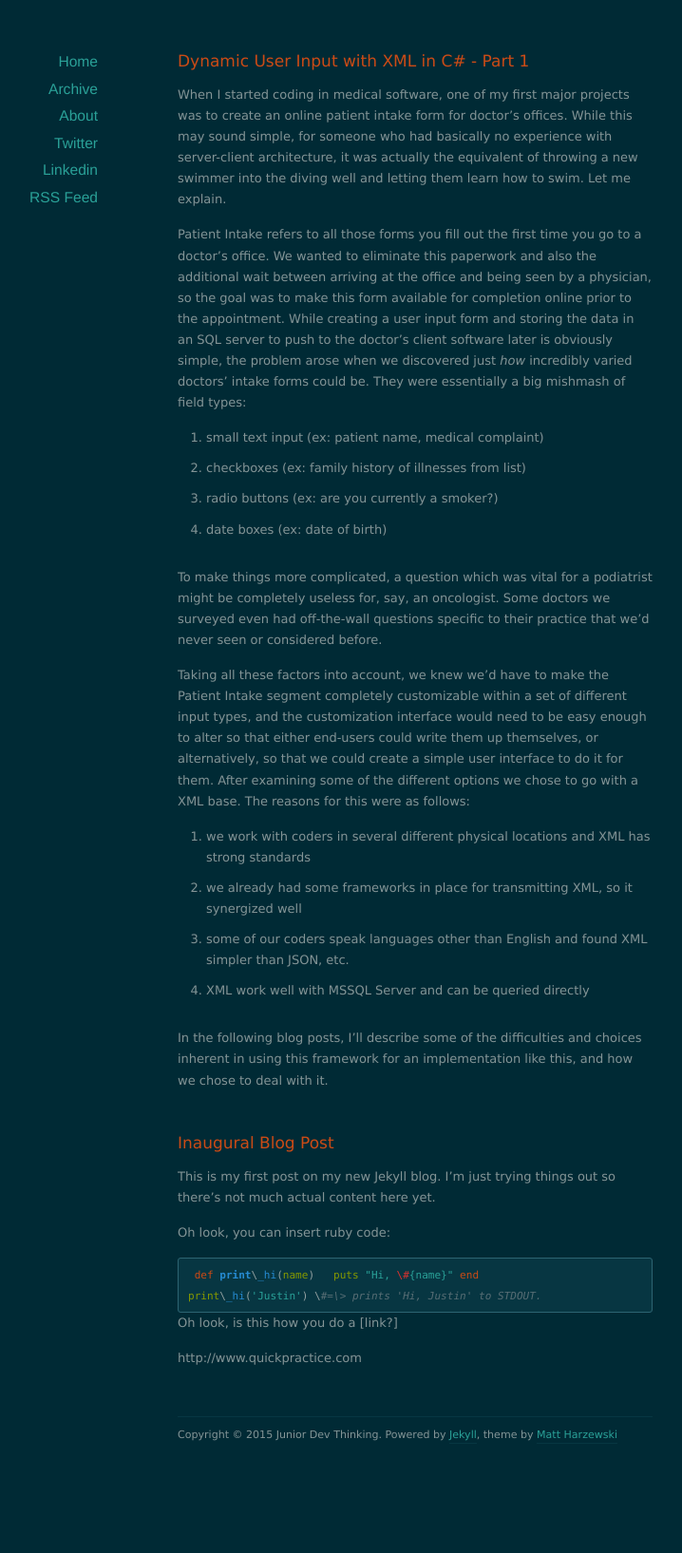
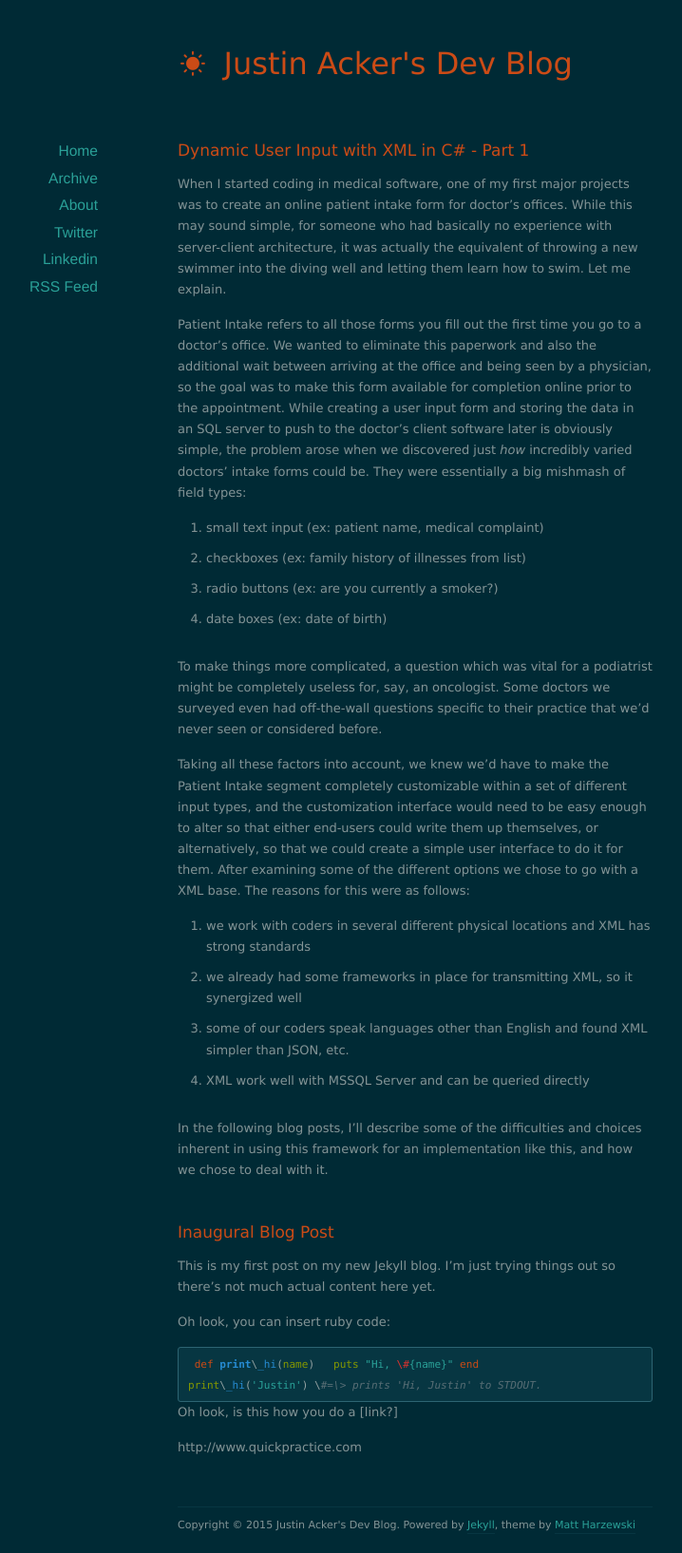
Before and after one commit to Atmajr/Atmajr.github.io, a Jekyll site: the page built from index.html, in a window 1280 px wide. Shown: the whole page at 95% size, without its empty margins (203-921 px from the left). Built offline with Jekyll 4.4.1, drawn with Linux system fonts in a browser that asks for light colours; nearby versions of some CDN libraries; the list of posts is cut into pages by our own code; before the commit the page ends 1541 px from its top, so only the background shows below that.

Commit message:
update site name

```diff
--- a/_config.yml
+++ b/_config.yml
@@ -1,4 +1,4 @@
-name: Junior Dev Thinking
+name: Justin Acker's Dev Blog
 url: http://www.justinacker.com
 description: Musings on technology, development and gaming by Justin Acker
 
--- a/_layouts/default.html
+++ b/_layouts/default.html
@@ -21,8 +21,8 @@
 
 
   <header id="header">
-   <!--  <h1><a href="/"><i class="icon-sun"></i> {{ site.name }}</a></h1>
-    <p>{{ site.description }}</p> -->
+   <h1><a href="/"><i class="icon-sun"></i> {{ site.name }}</a></h1>
+   <!--  <p>{{ site.description }}</p> -->
   </header>
 
 
```
